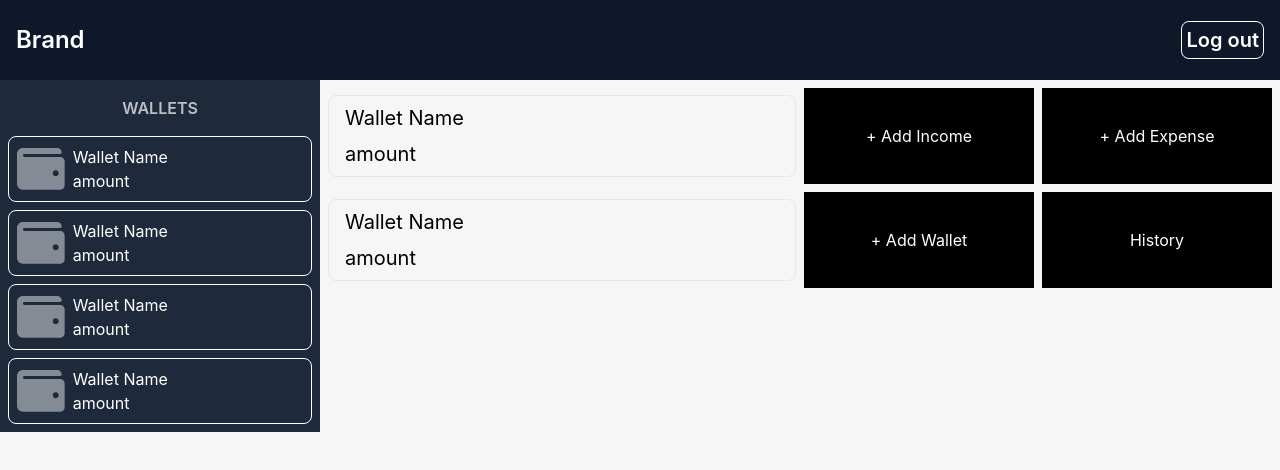
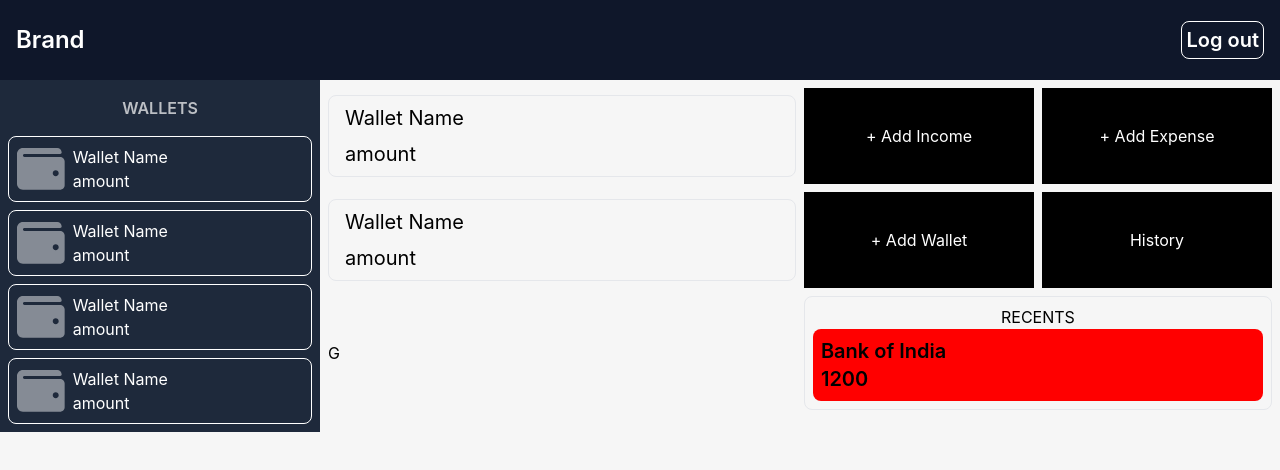
Before and after one commit to divyaagrawal261/Omni-Wallet, a React (Create React App) app in the folder client/: page /dash in a window 1280 px wide. Shown: the top 470 px of the page. Built offline with nearby package versions, Linux system fonts and the light colour scheme.

Commit message:
added Transaction Card

```diff
--- a/client/src/components/Dashboard/Dashboard.jsx
+++ b/client/src/components/Dashboard/Dashboard.jsx
@@ -3,12 +3,13 @@ import NavBar from "../NavBar/Navbar";
 import Card from "./WalletCard";
 import { FaWallet } from "react-icons/fa";
 import OptionTab from "./OptionTab";
+import TransactionCard from "./TransactionCard";
 
 function Dashboard() {
   return (
     <>
       <NavBar />
-      <div className="w-full md:flex-row justify-start items-start flex flex-col">
+      <div className="w-full md:flex-row justify-start items-start flex flex-col-reverse">
         <div className="walletSection md:w-1/4 w-full bg-slate-800 h-[100%] flex flex-col justify-center p-2 gap-2">
           <h1 className="text-white/70 text-center p-2 font-semibold">
             WALLETS
@@ -18,7 +19,7 @@ function Dashboard() {
           <Card />
           <Card />
         </div>
-        <div className="mainPage md:w-3/4 w-full flex px-2 gap-2 md:mt-0 mt-2 justify-start md:py-2">
+        <div className="mainPage md:w-3/4 w-full flex flex-col px-2 gap-2 md:mt-0 mt-2 justify-start md:py-2">
             <div className="mainTop flex justify-start w-full h-[200px] gap-2">
           <div className="flex flex-col w-full md:w-1/2 gap-2 h-full">
             <div className="balanceCard w-full h-full flex">
@@ -45,6 +46,13 @@ function Dashboard() {
             <OptionTab bgColor="#000000" text="History" />
           </div>
           </div>
+          <div className="mainBottom justify-start w-full gap-2 flex flex-col md:flex-row">
+            <div className="graphSection w-full md:w-1/2">G</div>
+            <div className="RecentsSection w-full md:w-1/2 border p-2 rounded-lg">
+                <h2 className="text-center">RECENTS</h2>
+                <TransactionCard wallet="Bank of India" amount="1200" type="expense"/>
+            </div>
+          </div>
         </div>
       </div>
     </>
--- /dev/null
+++ b/client/src/components/Dashboard/TransactionCard.jsx
@@ -0,0 +1,17 @@
+import React from "react";
+
+function TransactionCard(props)
+{
+    if(props.type=="expense")
+    var color="red";
+    else
+    color="green";
+    return(
+    <div className="w-full p-2 rounded-lg" style={{backgroundColor:color}}>
+        <h2 className="text-xl font-semibold">{props.wallet}</h2>
+        <h2 className="text-xl font-semibold">{props.amount}</h2>
+    </div>
+    )
+}
+
+export default TransactionCard;
```
